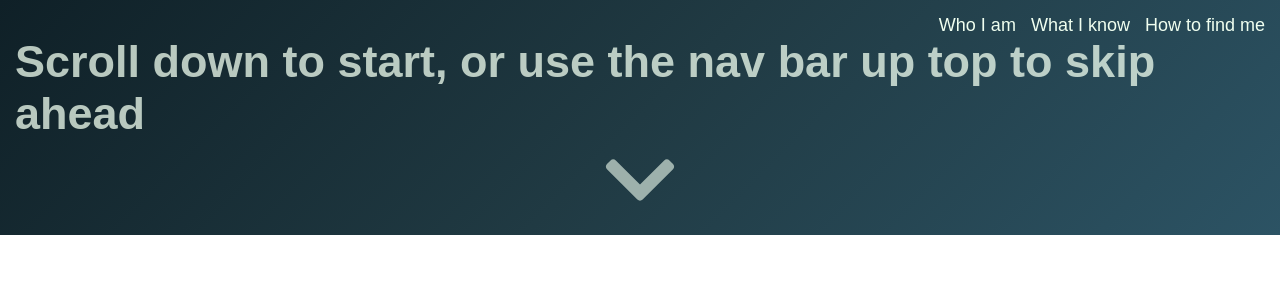
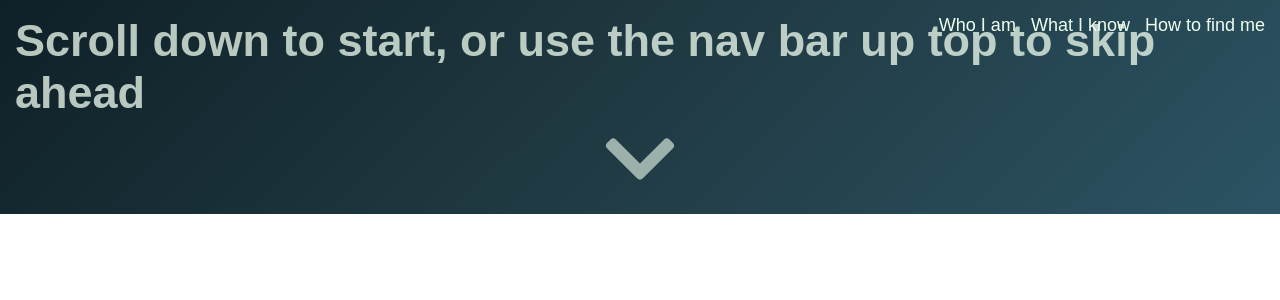
Before and after one commit to krushilnaik/krushilnaik.github.io, a React (Create React App) app: page / in a window 1280 px wide. Shown: the top 300 px of the page. Built offline with nearby package versions, Linux system fonts and the light colour scheme.

Commit message:
Remove nav bar from DOM flow
- this allows easier maintance of page content

```diff
--- a/src/components/scss/NavBar.scss
+++ b/src/components/scss/NavBar.scss
@@ -1,6 +1,10 @@
 nav {
 	display: grid;
 	justify-content: flex-end;
+	position: absolute;
+	right: 15px;
+	top: 15px;
+	z-index: 50000;
 
 	ul {
 		display: grid;
```
